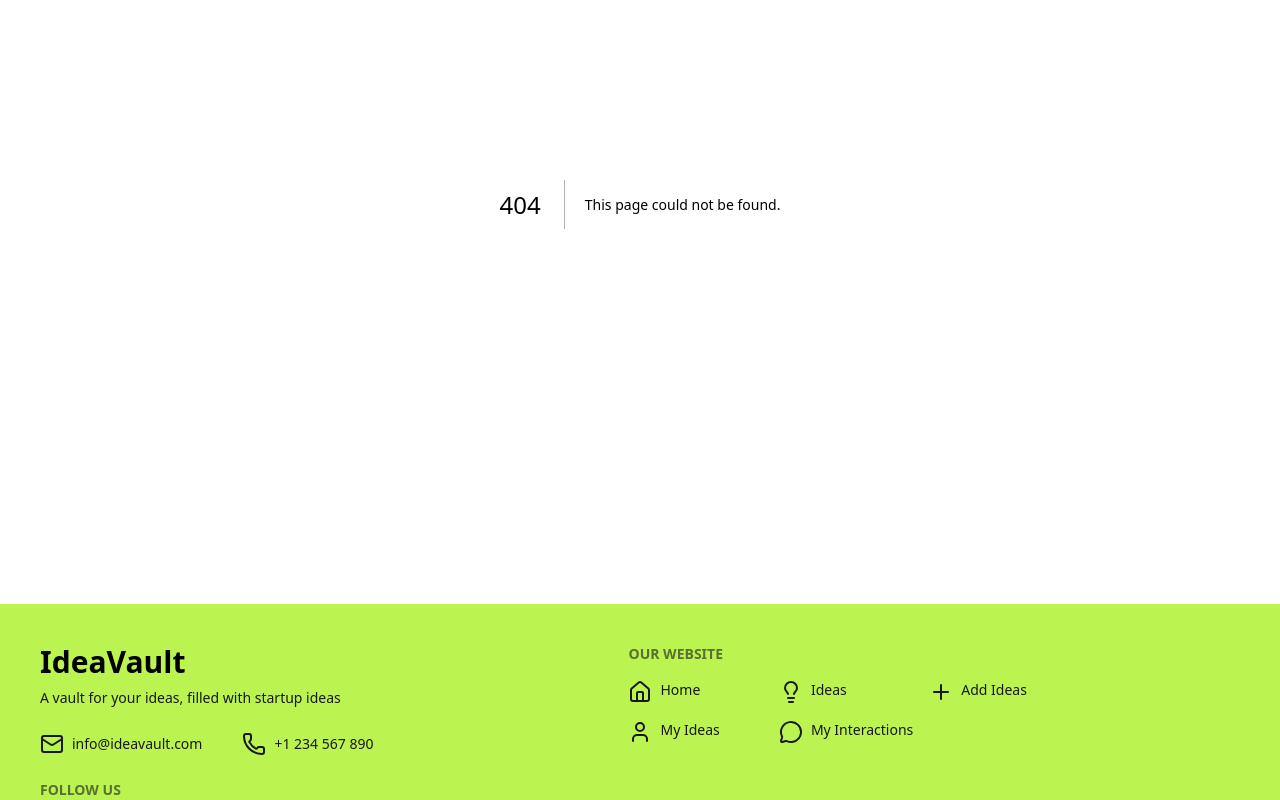
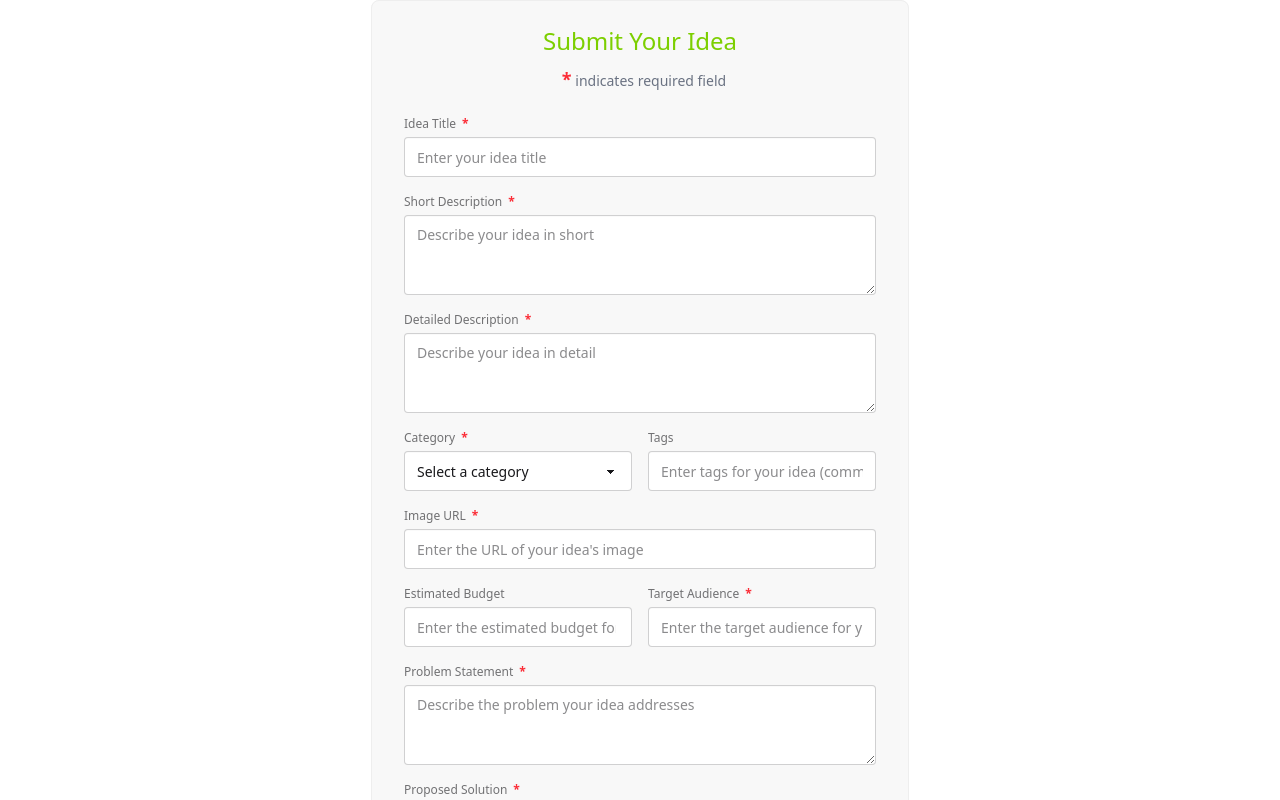
Before and after one commit to T4RUNN4/Idea-Vault, a Next.js app: page /add-ideas in a window 1280 px wide. Before the commit this address had no page. Shown: the part 280-1080 px from the top of the page. Built offline with nearby package versions, Linux system fonts and the light colour scheme.

Commit message:
Add ideas page and changed default page structure

```diff
--- a/package.json
+++ b/package.json
@@ -13,7 +13,8 @@
     "lucide-react": "^1.16.0",
     "next": "16.2.6",
     "react": "19.2.4",
-    "react-dom": "19.2.4"
+    "react-dom": "19.2.4",
+    "react-toastify": "^11.1.0"
   },
   "devDependencies": {
     "@tailwindcss/postcss": "^4",
--- /dev/null
+++ b/src/app/add-ideas/page.jsx
@@ -0,0 +1,151 @@
+export default function AddIdeas() {
+  const handleSubmit = (e) => {
+    e.preventDefault();
+
+  };
+
+  return (
+    <div className="min-h-screen flex flex-col items-center justify-center p-20">
+      <h1 className="text-4xl font-bold text-gray-800">
+        Have an <span className="text-lime-500">Startup Idea?</span>
+      </h1>
+      <p className="mt-4 text-lg text-gray-600 mb-8">
+        Submit your startup idea and let it shine!
+      </p>
+
+      <form onSubmit={handleSubmit}>
+        <fieldset className="fieldset bg-base-200 border-base-300 rounded-box w-full border px-8 py-4">
+          <div className="flex flex-col gap-1 items-center justify-center">
+            <h1 className="fieldset-legend text-2xl font-medium text-lime-500">
+              Submit Your Idea
+            </h1>
+
+            <p className="text-sm text-gray-500 ml-2">
+              <span className="text-red-500 text-lg font-bold">*</span>
+              {"  "}indicates required field
+            </p>
+          </div>
+
+          <div className="flex flex-col gap-4 mt-4">
+            <div className="flex flex-col gap-1">
+              <label className="label font-medium">
+                Idea Title <span className="text-red-500 font-bold">*</span>
+              </label>
+              <input
+                type="text"
+                className="input w-full"
+                placeholder="Enter your idea title"
+              />
+            </div>
+
+            <div className="flex flex-col gap-1">
+              <label className="label">
+                Short Description{" "}
+                <span className="text-red-500 font-bold">*</span>
+              </label>
+              <textarea
+                className="textarea w-full"
+                placeholder="Describe your idea in short"
+              />
+            </div>
+
+            <div className="flex flex-col gap-1">
+              <label className="label">
+                Detailed Description{" "}
+                <span className="text-red-500 font-bold">*</span>
+              </label>
+              <textarea
+                className="textarea w-full"
+                placeholder="Describe your idea in detail"
+              />
+            </div>
+
+            <div className="grid grid-cols-2 gap-4">
+              <div className="flex flex-col gap-1">
+                <label className="label">
+                  Category <span className="text-red-500 font-bold">*</span>
+                </label>
+                <select className="select w-full">
+                  <option disabled selected>
+                    Select a category
+                  </option>
+                  <option>Technology</option>
+                  <option>Healthcare</option>
+                  <option>Education</option>
+                </select>
+              </div>
+
+              <div className="flex flex-col gap-1">
+                <label className="label">Tags</label>
+                <input
+                  type="text"
+                  className="input w-full"
+                  placeholder="Enter tags for your idea (comma separated)"
+                />
+              </div>
+            </div>
+
+            <div className="flex flex-col gap-1">
+              <label className="label">
+                Image URL <span className="text-red-500 font-bold">*</span>
+              </label>
+              <input
+                type="text"
+                className="input w-full"
+                placeholder="Enter the URL of your idea's image"
+              />
+            </div>
+
+            <div className="grid grid-cols-2 gap-4">
+              <div className="flex flex-col gap-1">
+                <label className="label">Estimated Budget</label>
+                <input
+                  type="number"
+                  className="input w-full"
+                  placeholder="Enter the estimated budget for your idea"
+                />
+              </div>
+              <div className="flex flex-col gap-1">
+                <label className="label">
+                  Target Audience{" "}
+                  <span className="text-red-500 font-bold">*</span>
+                </label>
+                <input
+                  type="text"
+                  className="input w-full"
+                  placeholder="Enter the target audience for your idea"
+                />
+              </div>
+            </div>
+
+            <div className="flex flex-col gap-1">
+              <label className="label">
+                Problem Statement{" "}
+                <span className="text-red-500 font-bold">*</span>
+              </label>
+              <textarea
+                className="textarea w-full"
+                placeholder="Describe the problem your idea addresses"
+              />
+            </div>
+
+            <div className="flex flex-col gap-1">
+              <label className="label">
+                Proposed Solution{" "}
+                <span className="text-red-500 font-bold">*</span>
+              </label>
+              <textarea
+                className="textarea w-full"
+                placeholder="Describe your proposed solution for the problem"
+              />
+            </div>
+          </div>
+
+          <button type="submit" className="btn bg-lime-500 text-white mt-4">
+            Submit Idea
+          </button>
+        </fieldset>
+      </form>
+    </div>
+  );
+}
--- a/src/app/layout.js
+++ b/src/app/layout.js
@@ -2,6 +2,7 @@ import { Geist, Geist_Mono } from "next/font/google";
 import "./globals.css";
 import Navbar from "@/components/Navbar";
 import Footer from "@/components/Footer";
+import { ToastContainer } from 'react-toastify';
 
 const geistSans = Geist({
   variable: "--font-geist-sans",
@@ -29,6 +30,7 @@ export default function RootLayout({ children }) {
         <Navbar />
         {children}
         <Footer />
+         <ToastContainer />
       </body>
     </html>
   );
--- a/src/app/login/page.jsx
+++ b/src/app/login/page.jsx
@@ -1,5 +1,7 @@
 export default function Login() {
   return (
-    <p>Hello from login page!</p>
+    <div className="min-h-screen flex items-center justify-center">
+      <h1 className="text-4xl font-bold text-gray-800">Login Page</h1>
+    </div>
   );
 }
--- a/src/app/page.js
+++ b/src/app/page.js
@@ -1,5 +1,7 @@
 export default function Home() {
   return (
-    <p>Hello World!</p>
+    <div className="min-h-screen flex items-center justify-center">
+      <h1 className="text-4xl font-bold text-gray-800">Hello World!</h1>
+    </div>
   );
 }
--- a/src/app/register/page.jsx
+++ b/src/app/register/page.jsx
@@ -1,5 +1,7 @@
 export default function Register() {
   return (
-    <p>Hello from register page!</p>
+    <div className="min-h-screen flex items-center justify-center">
+      <h1 className="text-4xl font-bold text-gray-800">Register Page</h1>
+    </div>
   );
 }
--- a/src/components/Footer.jsx
+++ b/src/components/Footer.jsx
@@ -15,7 +15,7 @@ export default function Footer() {
     <footer className="footer sm:footer-horizontal bg-lime-300 text-base-content p-10">
       <aside>
         <a href="/" className="text-3xl font-bold text-black">
-          IdeaVault
+          Idea Vault
         </a>
         <p>A vault for your ideas, filled with startup ideas</p>
 
@@ -68,8 +68,8 @@ export default function Footer() {
         </nav>
 
         <p className="mt-4 text-sm footer-title">
-          Copyright © {new Date().getFullYear()} - All right reserved by
-          Idea Vault
+          Copyright © {new Date().getFullYear()} - All right reserved by Idea
+          Vault
         </p>
       </aside>
       <div>
--- a/src/components/Navbar.jsx
+++ b/src/components/Navbar.jsx
@@ -1,4 +1,12 @@
-import { House, Lightbulb, Plus, User, MessageCircle, LogIn, UserPlus } from "lucide-react";
+import {
+  House,
+  Lightbulb,
+  Plus,
+  User,
+  MessageCircle,
+  LogIn,
+  UserPlus,
+} from "lucide-react";
 
 export default function Navbar() {
   return (
@@ -53,8 +61,8 @@ export default function Navbar() {
             </li>
           </ul>
         </div>
-        <a href="/" className="btn btn-ghost text-3xl font-bold text-lime-500">
-          IdeaVault
+        <a href="/" className="btn btn-ghost text-3xl font-bold text-black">
+          <span className="text-lime-500">Idea</span> Vault
         </a>
       </div>
       <div className="navbar-center hidden lg:flex">
```
Also changed, not shown: 1 other file (tests, documents, lock files or other folders).
